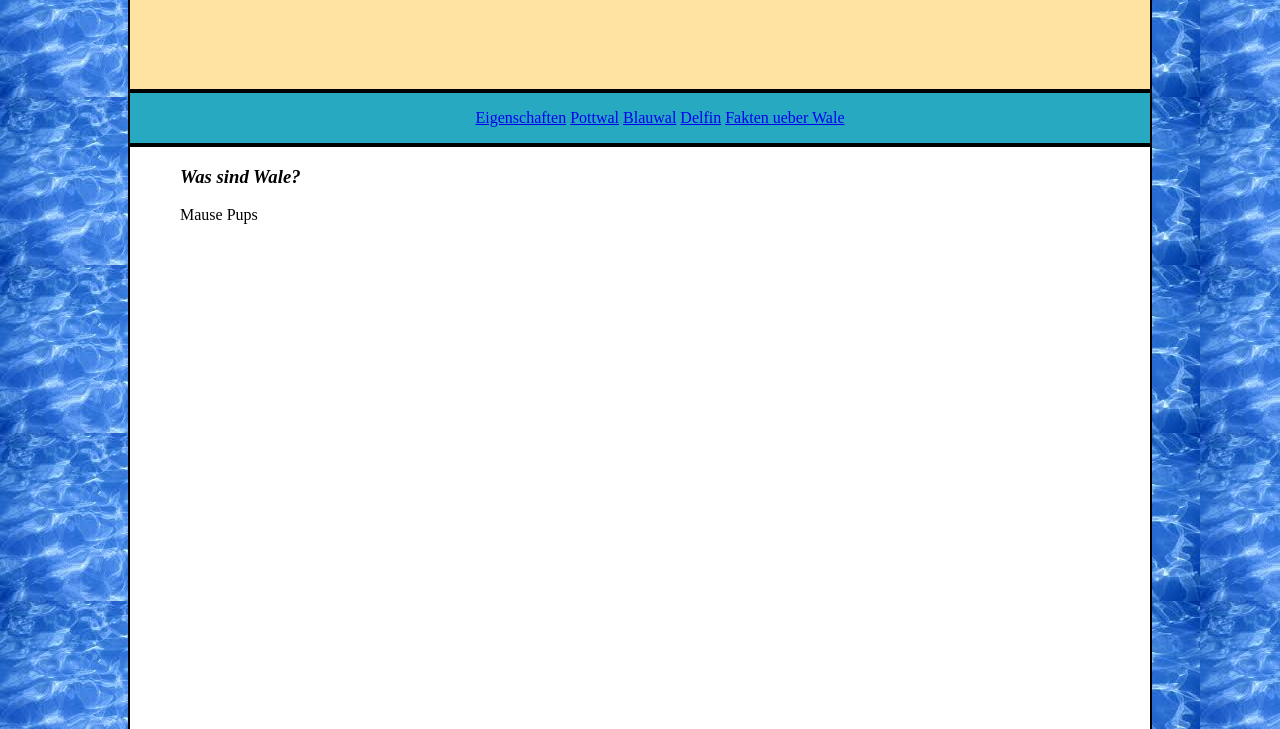
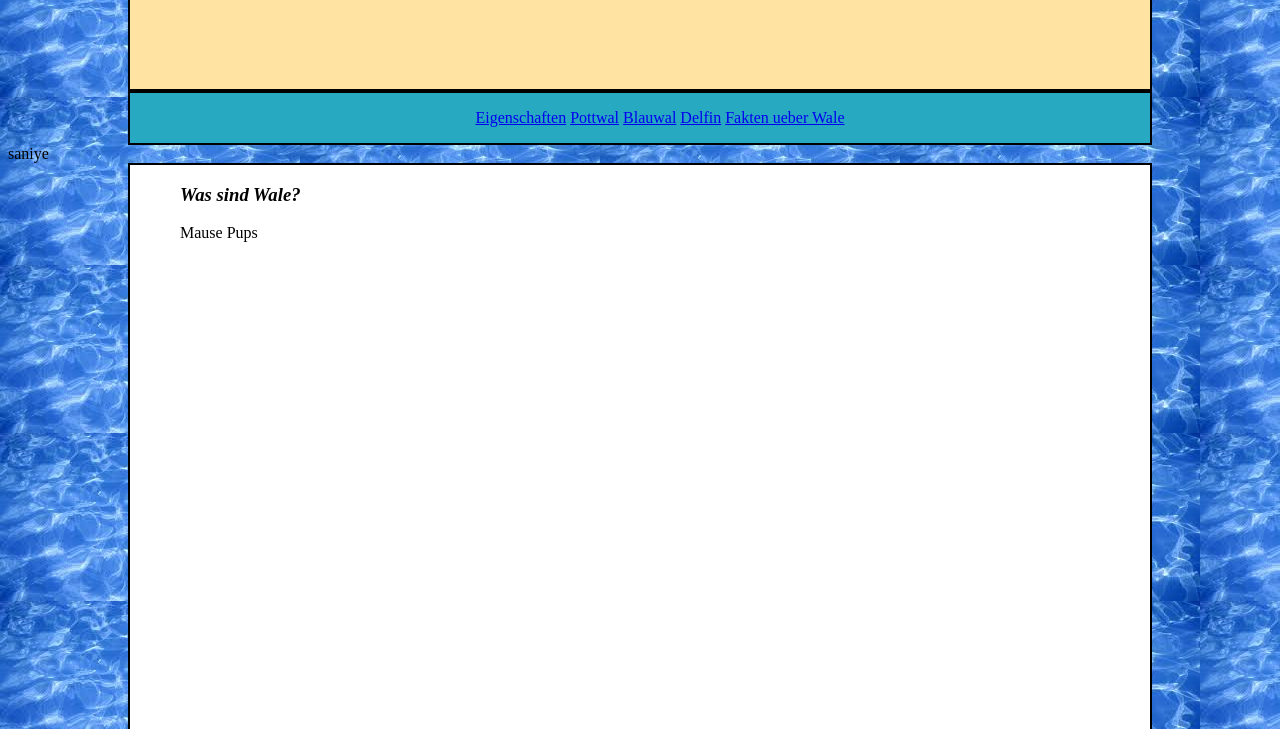
Before and after one commit to Peaches642/Wale, a plain HTML site: page index.html in a window 1280 px wide. Shown: the part 71-800 px from the top of the page. Drawn offline with Linux system fonts and the light colour scheme.

Commit message:
test änderung

```diff
--- a/index.html
+++ b/index.html
@@ -20,7 +20,7 @@
 		</ul>
 
 	</div>
-
+	saniye
 	<div class="content">
 		<h3>Was sind Wale?</h3>
 
```
